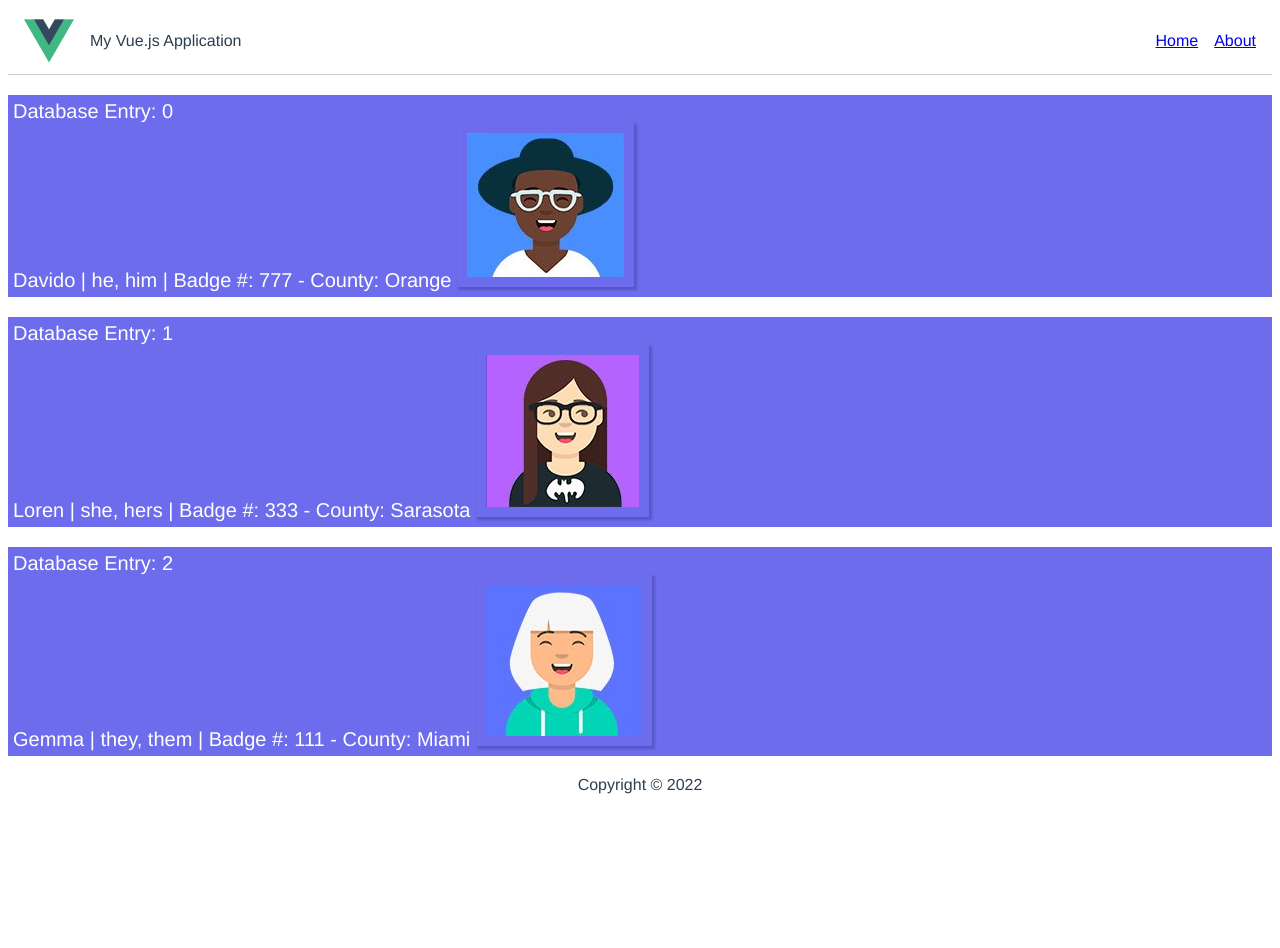
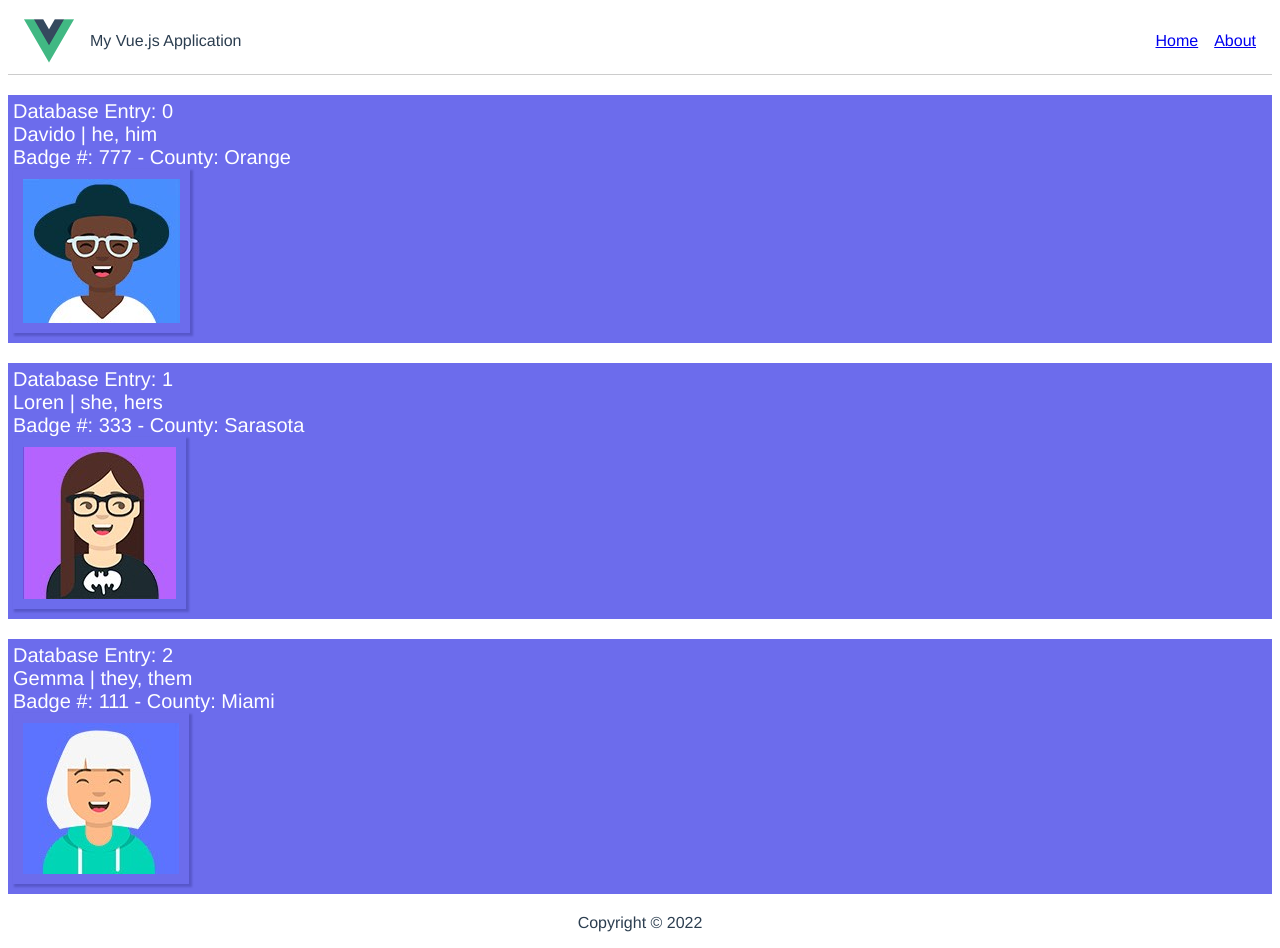
Before and after one commit to lorenhicks/vue3-prototyping, a Vue app: page / in a window 1280 px wide. Before the commit the page ends 810 px from the top, so only its background shows below. Built offline with nearby package versions, Linux system fonts and the light colour scheme.

Commit message:
Debugged mouseover event to include entire entry

```diff
--- a/public/index.html
+++ b/public/index.html
@@ -5,7 +5,7 @@
     <meta http-equiv="X-UA-Compatible" content="IE=edge">
     <meta name="viewport" content="width=device-width,initial-scale=1.0">
     <link rel="icon" href="<%= BASE_URL %>favicon.ico">
-    <title><%= htmlWebpackPlugin.options.title %></title>
+    <title>MyVolunteersApp</title>
   </head>
   <body>
     <noscript>
--- a/src/components/AppBody.vue
+++ b/src/components/AppBody.vue
@@ -1,12 +1,17 @@
 <template>
   <div>
-    <ul v-for="(volunteer, v) in this.$store.state.volunteers" :key="v" class="list-format flex-container">
+    <ul v-for="(volunteer, v) in this.$store.state.volunteers" :key="v" @mouseover="this.$store.state.hover = true"
+    @mouseleave="this.$store.state.hover = false" class="list-format flex-container">
         <li>
           <div>Database Entry: {{ v }}</div>
-          {{ volunteer.name }} | {{ volunteer.pronouns }} | Badge #: {{ volunteer.id }} - County: {{ volunteer.county }}
-          <img alt="Profile Photo" :src="require('@/assets/' + volunteer.name.toLowerCase() + '.jpg')" class="profile-styling" @mouseover="this.$store.state.hover = true"
-    @mouseleave="this.$store.state.hover = false">
-    <span v-if="this.$store.state.hover"> This volunteer is {{ volunteer.active }}.</span>
+          <div>
+          {{ volunteer.name }} | {{ volunteer.pronouns }}
+          </div>
+          <div>
+            Badge #: {{ volunteer.id }} - County: {{ volunteer.county }}
+          </div>
+          <img alt="Profile Photo" :src="require('@/assets/' + volunteer.name.toLowerCase() + '.jpg')" class="profile-styling">
+    <span v-if="this.$store.state.hover" class="active-style"> Status: {{ volunteer.active.toUpperCase() }}</span>
         </li>
     </ul>
   </div>
@@ -41,4 +46,10 @@ export default {
     padding: 10px;
     box-shadow: 2px 2px 2px 1px rgba(1, 1, 61, 0.2);
   }
+  .active-style {
+    position: relative;
+    top: -20px;
+    left: 40px;
+    text-align: center;
+  }
 </style>
```
